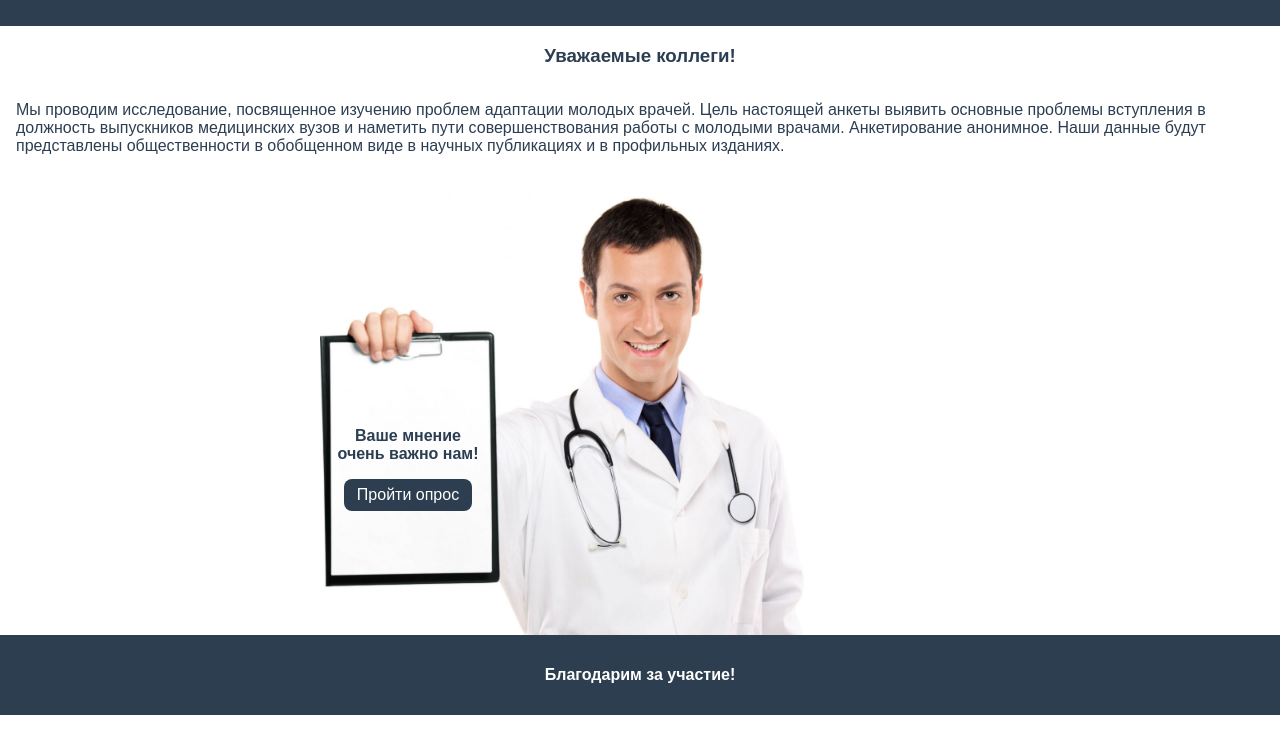
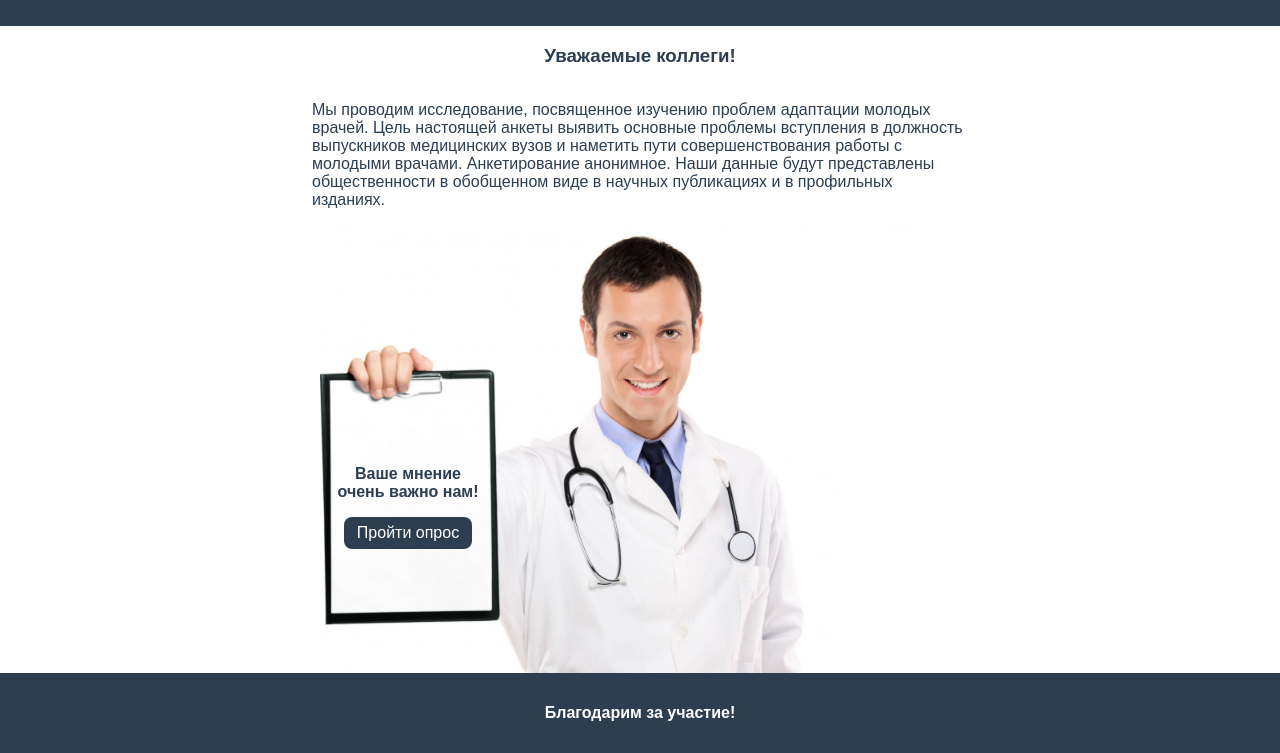
Before and after one commit to dmitr1y/med_intro, a plain HTML site: page index.html in a window 1280 px wide. Shown: the part 70-823 px from the top of the page. Before the commit the page ends 800 px from the top, so only its background shows below. Drawn offline with Linux system fonts and the light colour scheme.

Commit message:
ui for text improve

```diff
--- a/css/style.css
+++ b/css/style.css
@@ -4,6 +4,8 @@
 
 .content p {
     padding: 1em;
+    max-width: 41em;
+    margin: auto;
 }
 
 .doctor {
```
